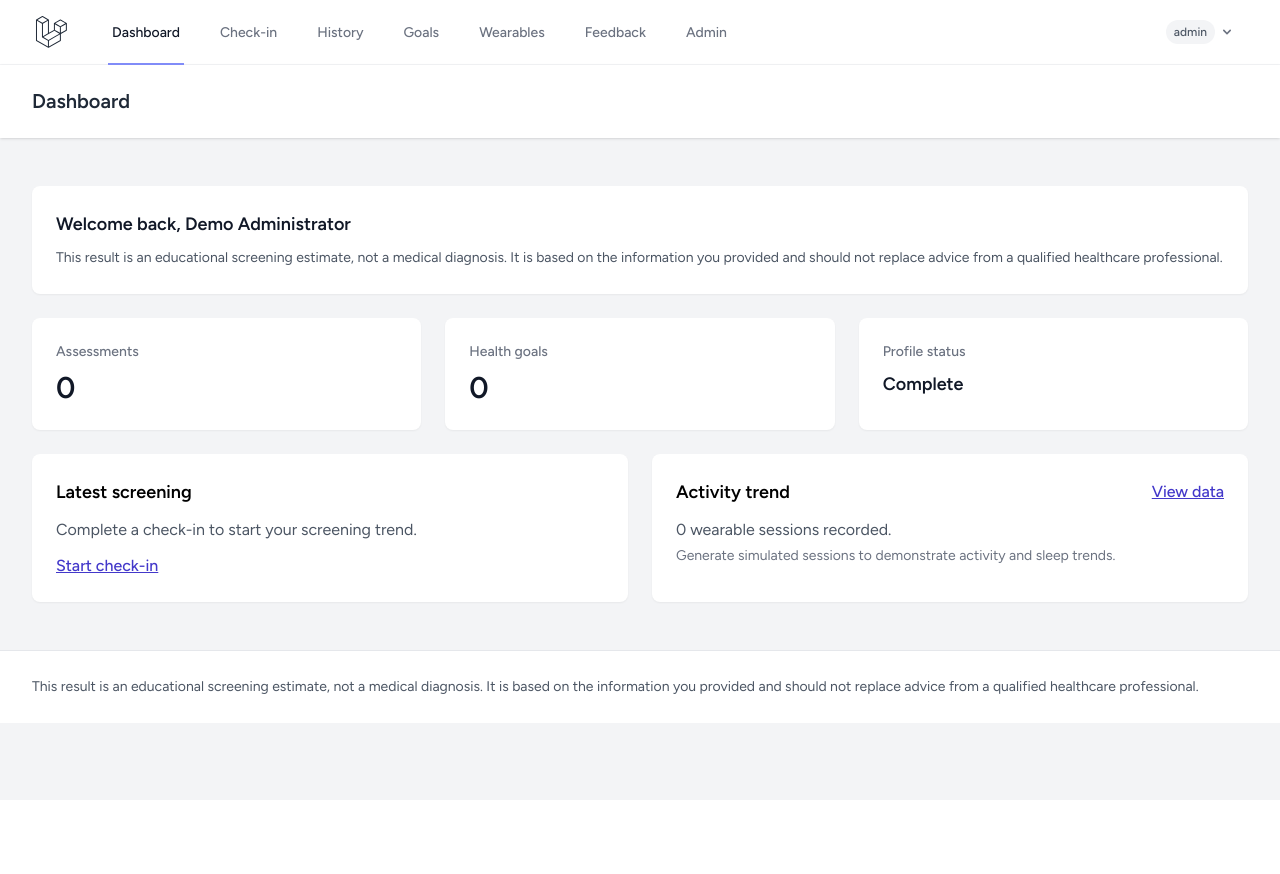
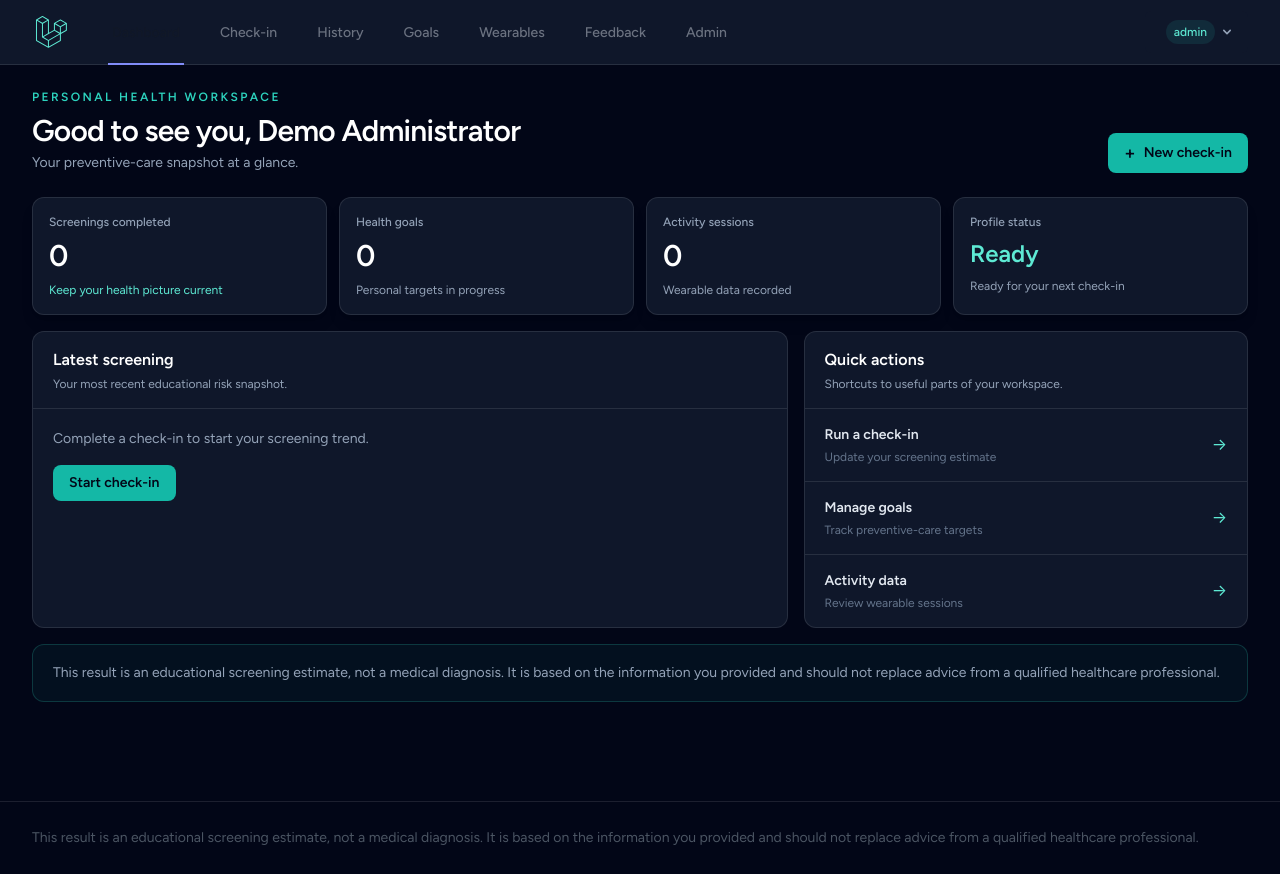
Before and after one commit to Jay-kod/HRAI, a Laravel app: page /user/dashboard in a window 1280 px wide. Before the commit the page ends 694 px from the top, so only its background shows below. Run offline with Laravel 12, Linux system fonts and the light colour scheme; a user stored in the database is signed in; data comes from the database, SQL or seed files in the repository; data that the repository does not hold is empty; style sheets or scripts are compiled from the project's sources; some libraries are stand-ins or nearby versions.

Commit message:
Redesign user and admin dashboards
Co-authored-by: Copilot <223556219+Copilot@users.noreply.github.com>

```diff
--- a/resources/views/dashboard.blade.php
+++ b/resources/views/dashboard.blade.php
@@ -1,68 +1,114 @@
 <x-app-layout>
-    <x-slot name="header">
-        <h2 class="font-semibold text-xl text-gray-800 leading-tight">
-            {{ __('Dashboard') }}
-        </h2>
-    </x-slot>
+    @php
+        $user = auth()->user();
+        $assessmentCount = $user->riskAssessments()->count();
+        $goalCount = $user->healthGoals()->count();
+        $wearableCount = $user->wearableSessions()->count();
+        $latestAssessment = $user->riskAssessments()->latest('assessed_at')->first();
+        $profileComplete = $user->hasCompletedHealthProfile();
+    @endphp
 
-    <div class="py-12">
-        <div class="max-w-7xl mx-auto sm:px-6 lg:px-8">
-            <div class="space-y-6">
-                <div class="bg-white overflow-hidden shadow-sm sm:rounded-lg">
-                    <div class="p-6 text-gray-900">
-                        <h3 class="text-lg font-semibold">Welcome back, {{ auth()->user()->name }}</h3>
-                        <x-health-disclaimer class="mt-2" />
+    <div class="min-h-[calc(100vh-4rem)] bg-slate-950">
+        <div class="mx-auto max-w-[1500px] px-4 py-6 sm:px-6 lg:px-8">
+            <div class="mb-6 flex flex-wrap items-end justify-between gap-4">
+                <div>
+                    <p class="text-xs font-bold uppercase tracking-[0.2em] text-teal-400">Personal health workspace</p>
+                    <h1 class="mt-2 text-3xl font-bold tracking-tight text-white">Good to see you, {{ $user->name }}</h1>
+                    <p class="mt-1 text-sm text-slate-400">Your preventive-care snapshot at a glance.</p>
+                </div>
+                <a href="{{ route('check-in') }}" wire:navigate class="inline-flex items-center gap-2 rounded-lg bg-teal-500 px-4 py-2.5 text-sm font-bold text-slate-950 transition hover:bg-teal-400">
+                    <span class="text-lg leading-none">+</span> New check-in
+                </a>
+            </div>
+
+            <div class="grid gap-3 sm:grid-cols-2 xl:grid-cols-4">
+                <div class="rounded-xl border border-white/10 bg-slate-900 p-4 shadow-lg shadow-black/10">
+                    <p class="text-xs font-medium text-slate-400">Screenings completed</p>
+                    <p class="mt-2 text-3xl font-bold text-white">{{ $assessmentCount }}</p>
+                    <p class="mt-2 text-xs text-teal-300">Keep your health picture current</p>
+                </div>
+                <div class="rounded-xl border border-white/10 bg-slate-900 p-4 shadow-lg shadow-black/10">
+                    <p class="text-xs font-medium text-slate-400">Health goals</p>
+                    <p class="mt-2 text-3xl font-bold text-white">{{ $goalCount }}</p>
+                    <p class="mt-2 text-xs text-slate-400">Personal targets in progress</p>
+                </div>
+                <div class="rounded-xl border border-white/10 bg-slate-900 p-4 shadow-lg shadow-black/10">
+                    <p class="text-xs font-medium text-slate-400">Activity sessions</p>
+                    <p class="mt-2 text-3xl font-bold text-white">{{ $wearableCount }}</p>
+                    <p class="mt-2 text-xs text-slate-400">Wearable data recorded</p>
+                </div>
+                <div class="rounded-xl border border-white/10 bg-slate-900 p-4 shadow-lg shadow-black/10">
+                    <p class="text-xs font-medium text-slate-400">Profile status</p>
+                    <p class="mt-2 text-2xl font-bold {{ $profileComplete ? 'text-teal-300' : 'text-amber-300' }}">{{ $profileComplete ? 'Ready' : 'Incomplete' }}</p>
+                    <p class="mt-2 text-xs text-slate-400">{{ $profileComplete ? 'Ready for your next check-in' : 'Complete your profile to begin' }}</p>
+                </div>
+            </div>
+
+            @unless ($profileComplete)
+                <div class="mt-4 flex flex-wrap items-center justify-between gap-4 rounded-xl border border-amber-400/30 bg-amber-400/10 px-4 py-3">
+                    <div>
+                        <p class="text-sm font-bold text-amber-200">Complete your health profile</p>
+                        <p class="mt-1 text-xs text-amber-100/70">Add your basic details before starting a check-in.</p>
                     </div>
+                    <a href="{{ route('profile') }}" wire:navigate class="rounded-lg bg-amber-300 px-3 py-2 text-xs font-bold text-slate-950 hover:bg-amber-200">Update profile</a>
                 </div>
+            @endunless
 
-                @unless (auth()->user()->hasCompletedHealthProfile())
-                    <div class="border border-amber-300 bg-amber-50 shadow-sm sm:rounded-lg">
-                        <div class="p-6">
-                            <h3 class="text-lg font-semibold text-amber-900">Complete your health profile</h3>
-                            <p class="mt-2 text-base text-amber-800">Add your date of birth, gender, and contact details before starting a check-in.</p>
-                            <a href="{{ route('profile') }}" class="mt-4 inline-flex items-center rounded-md bg-amber-800 px-4 py-2 text-base font-medium text-white hover:bg-amber-900" wire:navigate>
-                                Update profile
-                            </a>
-                        </div>
-                    </div>
-                @endunless
-
-                <div class="grid gap-6 md:grid-cols-3">
-                    <div class="bg-white p-6 shadow-sm sm:rounded-lg">
-                        <p class="text-sm font-medium text-gray-500">Assessments</p>
-                        <p class="mt-2 text-3xl font-semibold text-gray-900">{{ auth()->user()->riskAssessments()->count() }}</p>
-                    </div>
-                    <div class="bg-white p-6 shadow-sm sm:rounded-lg">
-                        <p class="text-sm font-medium text-gray-500">Health goals</p>
-                        <p class="mt-2 text-3xl font-semibold text-gray-900">{{ auth()->user()->healthGoals()->count() }}</p>
-                    </div>
-                    <div class="bg-white p-6 shadow-sm sm:rounded-lg">
-                        <p class="text-sm font-medium text-gray-500">Profile status</p>
-                        <p class="mt-2 text-lg font-semibold text-gray-900">{{ auth()->user()->hasCompletedHealthProfile() ? 'Complete' : 'Incomplete' }}</p>
-                    </div>
-                </div>
-
-                @php($latestAssessment = auth()->user()->riskAssessments()->latest('assessed_at')->first())
-                <div class="grid gap-6 lg:grid-cols-2">
-                    <div class="bg-white p-6 shadow-sm sm:rounded-lg">
-                        <div class="flex items-center justify-between gap-4">
-                            <h3 class="text-lg font-semibold">Latest screening</h3>
-                            @if ($latestAssessment)<x-risk-level-badge :level="$latestAssessment->overall_level->value" />@endif
+            <div class="mt-4 grid gap-4 lg:grid-cols-[1.7fr_1fr]">
+                <section class="overflow-hidden rounded-xl border border-white/10 bg-slate-900">
+                    <div class="flex flex-wrap items-center justify-between gap-3 border-b border-white/10 px-5 py-4">
+                        <div>
+                            <h2 class="text-base font-bold text-white">Latest screening</h2>
+                            <p class="mt-1 text-xs text-slate-400">Your most recent educational risk snapshot.</p>
                         </div>
                         @if ($latestAssessment)
-                            <p class="mt-3 text-base text-gray-600">{{ $latestAssessment->assessed_at->format('j M Y, H:i') }} · {{ number_format((float) $latestAssessment->overall_score, 1) }} / 100</p>
-                            <a href="{{ route('assessments.show', $latestAssessment) }}" class="mt-3 inline-block text-base font-medium text-indigo-700 underline" wire:navigate>View result</a>
-                        @else
-                            <p class="mt-3 text-base text-gray-600">Complete a check-in to start your screening trend.</p>
-                            <a href="{{ route('check-in') }}" class="mt-3 inline-block text-base font-medium text-indigo-700 underline" wire:navigate>Start check-in</a>
+                            <x-risk-level-badge :level="$latestAssessment->overall_level->value" />
                         @endif
                     </div>
-                    <div class="bg-white p-6 shadow-sm sm:rounded-lg">
-                        <div class="flex items-center justify-between gap-4"><h3 class="text-lg font-semibold">Activity trend</h3><a href="{{ route('wearables') }}" class="text-base font-medium text-indigo-700 underline" wire:navigate>View data</a></div>
-                        <p class="mt-3 text-base text-gray-600">{{ auth()->user()->wearableSessions()->count() }} wearable sessions recorded.</p>
-                        <p class="mt-1 text-sm text-gray-500">Generate simulated sessions to demonstrate activity and sleep trends.</p>
+                    <div class="p-5">
+                        @if ($latestAssessment)
+                            <div class="flex flex-wrap items-end justify-between gap-4">
+                                <div>
+                                    <p class="text-xs text-slate-400">{{ $latestAssessment->assessed_at->format('j M Y, H:i') }}</p>
+                                    <p class="mt-2 text-5xl font-bold text-white">{{ number_format((float) $latestAssessment->overall_score, 1) }}<span class="text-xl text-slate-500">/100</span></p>
+                                </div>
+                                <a href="{{ route('assessments.show', $latestAssessment) }}" wire:navigate class="text-sm font-semibold text-teal-300 hover:text-teal-200">View full result <span aria-hidden="true">&rarr;</span></a>
+                            </div>
+                            <div class="mt-5 h-2 overflow-hidden rounded-full bg-slate-800">
+                                <div class="h-full rounded-full bg-gradient-to-r from-teal-400 to-emerald-300" style="width: {{ min(100, max(0, (float) $latestAssessment->overall_score)) }}%"></div>
+                            </div>
+                            <p class="mt-3 text-xs text-slate-500">This is an educational screening estimate, not a medical diagnosis.</p>
+                        @else
+                            <p class="text-sm text-slate-400">Complete a check-in to start your screening trend.</p>
+                            <a href="{{ route('check-in') }}" wire:navigate class="mt-4 inline-flex rounded-lg bg-teal-500 px-4 py-2 text-sm font-bold text-slate-950 hover:bg-teal-400">Start check-in</a>
+                        @endif
                     </div>
-                </div>
+                </section>
+
+                <section class="rounded-xl border border-white/10 bg-slate-900">
+                    <div class="border-b border-white/10 px-5 py-4">
+                        <h2 class="text-base font-bold text-white">Quick actions</h2>
+                        <p class="mt-1 text-xs text-slate-400">Shortcuts to useful parts of your workspace.</p>
+                    </div>
+                    <div class="divide-y divide-white/10">
+                        <a href="{{ route('check-in') }}" wire:navigate class="flex items-center justify-between px-5 py-4 transition hover:bg-white/5">
+                            <span><span class="block text-sm font-semibold text-slate-200">Run a check-in</span><span class="mt-1 block text-xs text-slate-500">Update your screening estimate</span></span>
+                            <span class="text-teal-300" aria-hidden="true">&rarr;</span>
+                        </a>
+                        <a href="{{ route('goals') }}" wire:navigate class="flex items-center justify-between px-5 py-4 transition hover:bg-white/5">
+                            <span><span class="block text-sm font-semibold text-slate-200">Manage goals</span><span class="mt-1 block text-xs text-slate-500">Track preventive-care targets</span></span>
+                            <span class="text-teal-300" aria-hidden="true">&rarr;</span>
+                        </a>
+                        <a href="{{ route('wearables') }}" wire:navigate class="flex items-center justify-between px-5 py-4 transition hover:bg-white/5">
+                            <span><span class="block text-sm font-semibold text-slate-200">Activity data</span><span class="mt-1 block text-xs text-slate-500">Review wearable sessions</span></span>
+                            <span class="text-teal-300" aria-hidden="true">&rarr;</span>
+                        </a>
+                    </div>
+                </section>
+            </div>
+
+            <div class="mt-4 rounded-xl border border-teal-400/20 bg-teal-400/5 px-5 py-4">
+                <x-health-disclaimer class="text-slate-400" />
             </div>
         </div>
     </div>
--- a/resources/views/layouts/app.blade.php
+++ b/resources/views/layouts/app.blade.php
@@ -15,14 +15,14 @@
         @vite(['resources/css/app.css', 'resources/js/app.js'])
     </head>
     <body class="font-sans antialiased">
-        <div class="min-h-screen bg-gray-100">
+        <div class="min-h-screen bg-slate-950 text-slate-100">
             @auth
                 <livewire:layout.navigation />
             @endauth
 
             <!-- Page Heading -->
             @if (isset($header))
-                <header class="bg-white shadow">
+                <header class="border-b border-white/10 bg-slate-900">
                     <div class="max-w-7xl mx-auto py-6 px-4 sm:px-6 lg:px-8">
                         {{ $header }}
                     </div>
@@ -34,7 +34,7 @@
                 {{ $slot }}
             </main>
 
-            <footer class="border-t border-gray-200 bg-white px-4 py-6 sm:px-6 lg:px-8">
+            <footer class="border-t border-white/10 bg-slate-950 px-4 py-6 text-slate-400 sm:px-6 lg:px-8">
                 <div class="mx-auto max-w-7xl">
                     <x-health-disclaimer />
                 </div>
--- a/resources/views/livewire/layout/navigation.blade.php
+++ b/resources/views/livewire/layout/navigation.blade.php
@@ -16,7 +16,7 @@ new class extends Component
     }
 }; ?>
 
-<nav x-data="{ open: false }" class="bg-white border-b border-gray-100">
+<nav x-data="{ open: false }" class="border-b border-white/10 bg-slate-900">
     <!-- Primary Navigation Menu -->
     <div class="max-w-7xl mx-auto px-4 sm:px-6 lg:px-8">
         <div class="flex justify-between h-16">
@@ -24,7 +24,7 @@ new class extends Component
                 <!-- Logo -->
                 <div class="shrink-0 flex items-center">
                     <a href="{{ route('dashboard') }}" wire:navigate>
-                        <x-application-logo class="block h-9 w-auto fill-current text-gray-800" />
+                        <x-application-logo class="block h-9 w-auto fill-current text-teal-300" />
                     </a>
                 </div>
 
@@ -60,9 +60,9 @@ new class extends Component
             <div class="hidden sm:flex sm:items-center sm:ms-6">
                 <x-dropdown align="right" width="48">
                     <x-slot name="trigger">
-                        <button class="inline-flex items-center px-3 py-2 border border-transparent text-sm leading-4 font-medium rounded-md text-gray-500 bg-white hover:text-gray-700 focus:outline-none transition ease-in-out duration-150">
+                        <button class="inline-flex items-center rounded-md border border-transparent bg-slate-900 px-3 py-2 text-sm font-medium leading-4 text-slate-400 transition hover:text-white focus:outline-none">
                             <div x-data="{{ json_encode(['name' => auth()->user()->name]) }}" x-text="name" x-on:profile-updated.window="name = $event.detail.name"></div>
-                            <span class="ms-2 rounded-full bg-gray-100 px-2 py-1 text-xs text-gray-600">{{ auth()->user()->role->value }}</span>
+                            <span class="ms-2 rounded-full bg-teal-400/10 px-2 py-1 text-xs text-teal-300">{{ auth()->user()->role->value }}</span>
 
                             <div class="ms-1">
                                 <svg class="fill-current h-4 w-4" xmlns="http://www.w3.org/2000/svg" viewBox="0 0 20 20">
@@ -89,7 +89,7 @@ new class extends Component
 
             <!-- Hamburger -->
             <div class="-me-2 flex items-center sm:hidden">
-                <button @click="open = ! open" class="inline-flex items-center justify-center p-2 rounded-md text-gray-400 hover:text-gray-500 hover:bg-gray-100 focus:outline-none focus:bg-gray-100 focus:text-gray-500 transition duration-150 ease-in-out">
+                <button @click="open = ! open" class="inline-flex items-center justify-center rounded-md p-2 text-slate-400 transition hover:bg-white/10 hover:text-white focus:outline-none">
                     <svg class="h-6 w-6" stroke="currentColor" fill="none" viewBox="0 0 24 24">
                         <path :class="{'hidden': open, 'inline-flex': ! open }" class="inline-flex" stroke-linecap="round" stroke-linejoin="round" stroke-width="2" d="M4 6h16M4 12h16M4 18h16" />
                         <path :class="{'hidden': ! open, 'inline-flex': open }" class="hidden" stroke-linecap="round" stroke-linejoin="round" stroke-width="2" d="M6 18L18 6M6 6l12 12" />
@@ -100,7 +100,7 @@ new class extends Component
     </div>
 
     <!-- Responsive Navigation Menu -->
-    <div :class="{'block': open, 'hidden': ! open}" class="hidden sm:hidden">
+    <div :class="{'block': open, 'hidden': ! open}" class="hidden border-t border-white/10 bg-slate-900 sm:hidden">
         <div class="pt-2 pb-3 space-y-1">
             <x-responsive-nav-link :href="route('dashboard')" :active="request()->routeIs('dashboard')" wire:navigate>
                 {{ __('Dashboard') }}
@@ -128,11 +128,11 @@ new class extends Component
         </div>
 
         <!-- Responsive Settings Options -->
-        <div class="pt-4 pb-1 border-t border-gray-200">
+        <div class="border-t border-white/10 pb-1 pt-4">
             <div class="px-4">
-                <div class="font-medium text-base text-gray-800" x-data="{{ json_encode(['name' => auth()->user()->name]) }}" x-text="name" x-on:profile-updated.window="name = $event.detail.name"></div>
-                <div class="font-medium text-sm text-gray-500">{{ auth()->user()->email }}</div>
-                <div class="mt-1 text-xs uppercase tracking-wide text-gray-500">{{ auth()->user()->role->value }}</div>
+                <div class="text-base font-medium text-white" x-data="{{ json_encode(['name' => auth()->user()->name]) }}" x-text="name" x-on:profile-updated.window="name = $event.detail.name"></div>
+                <div class="text-sm font-medium text-slate-400">{{ auth()->user()->email }}</div>
+                <div class="mt-1 text-xs uppercase tracking-wide text-teal-300">{{ auth()->user()->role->value }}</div>
             </div>
 
             <div class="mt-3 space-y-1">
```
Also changed, not shown: resources/views/livewire/pages/admin/model-performance.blade.php (+6 -4 lines), docs/CHANGELOG.md.
